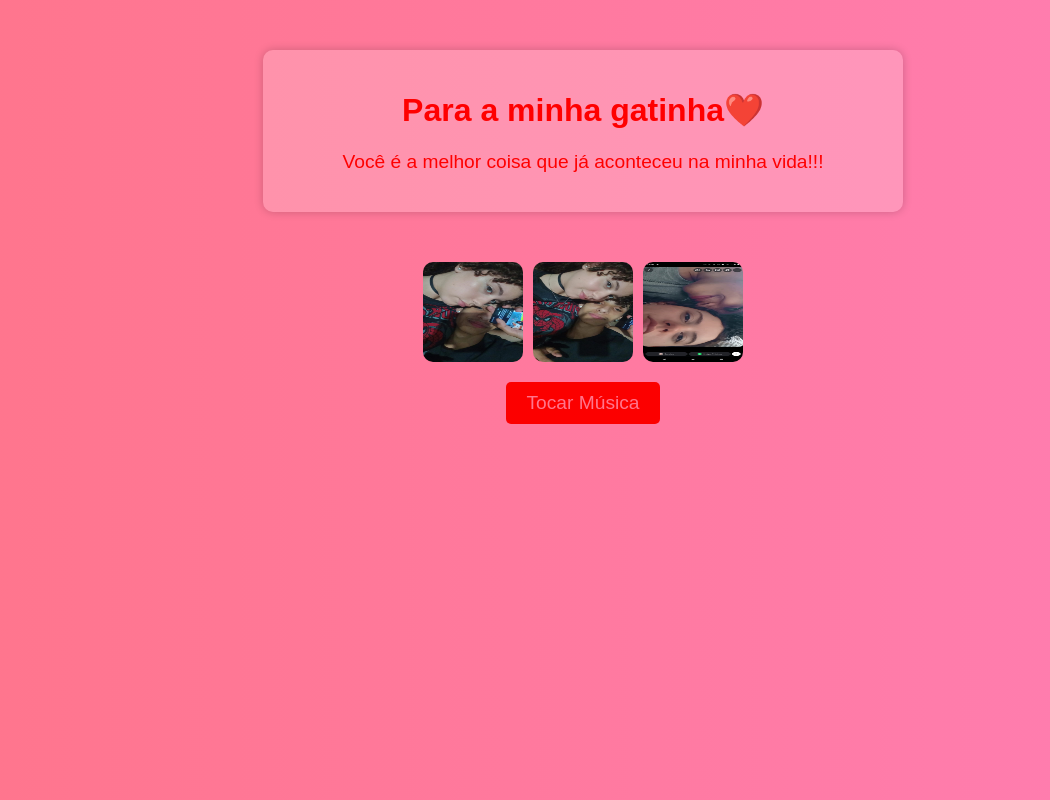
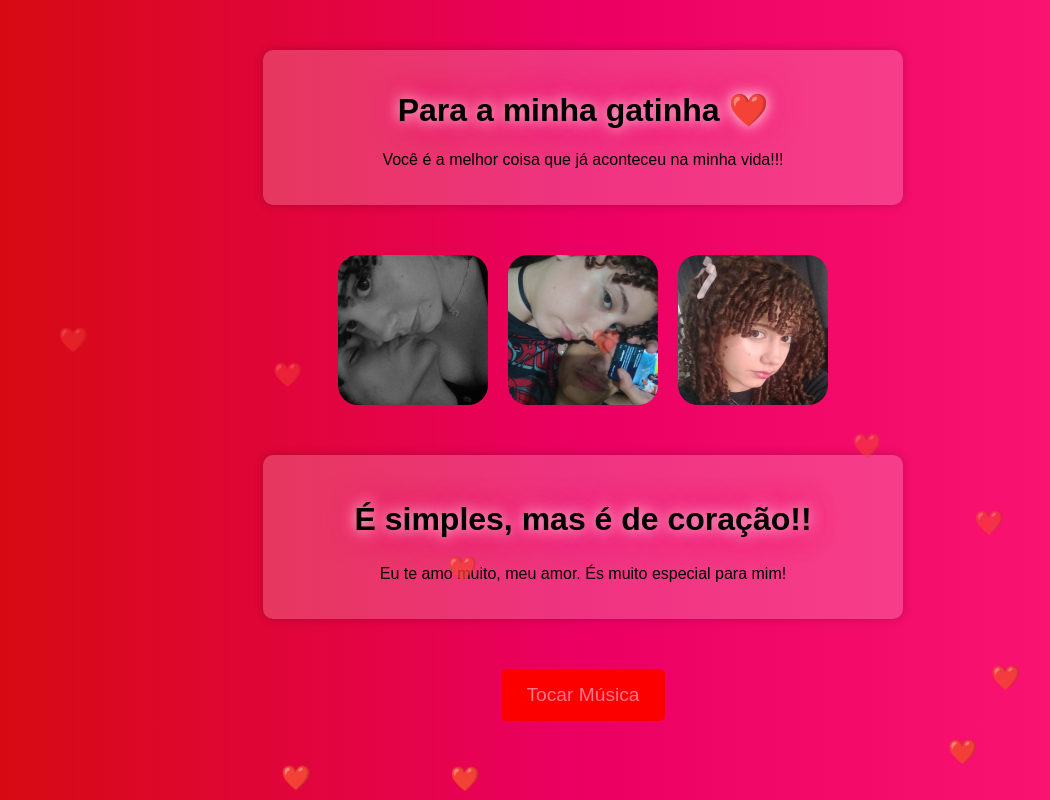
Before and after one commit to saci-capoeirista/siteAmor, a plain HTML site: page index.html in a window 1280 px wide. Shown: the whole page, without its empty margins (57-1107 px from the left). Drawn offline with Linux system fonts and the light colour scheme.

Commit message:
Atualizando o site com novas mudanças

```diff
--- a/index.html
+++ b/index.html
@@ -1,31 +1,56 @@
 <!DOCTYPE html>
 <html lang="pt">
 <head>
-    <link rel="icon" type="image/x-icon"
-    href="favicon.ico">
     <meta charset="UTF-8">
     <meta name="viewport" content="width=device-width, initial-scale=1.0">
-    <title>Para a minha Princesa❤️</title>
+    <title>Para Minha Gatinha ❤️</title>
     <link rel="stylesheet" href="style.css">
 </head>
 <body>
-    <audio id="musica" autoplay loop>
-        <source src="musica/Daniel Caesar - Get You (feat. Kali Uchis).mp3">
+    <audio id="musica" loop>
+        <source src="musica/Daniel Caesar - Get You (feat. Kali Uchis).mp3" type="audio/mp3">
         Seu navegador não suporta áudio.
-        </audio>
     </audio>
+
     <div class="container">
-        <h1> Para a minha gatinha❤️</h1>
-        <p>Você é a melhor coisa que já aconteceu na minha vida!!!</p>
-    </div>
-    <div class="galeria">
-        <img src="imagens/WhatsApp Image 2025-03-08 at 21.15.49 (1).jpeg" alt="Foto nossa">
-        <img src="imagens/WhatsApp Image 2025-03-08 at 21.15.49.jpeg" alt="Foto nossa">
-        <img src="imagens/WhatsApp Image 2025-03-13 at 22.01.07.jpeg" alt="Foto nossa">
+        <h1 class="glow">Para a minha gatinha ❤️</h1>
+        <p class="fade-in">Você é a melhor coisa que já aconteceu na minha vida!!!</p>
     </div>
 
-    <button id="playPause">Tocar Música</button>
+    <div class="galeria">
+        <img src="imagens/1.jpeg" alt="Foto nossa" class="zoom">
+        <img src="imagens/2.jpeg" alt="Foto nossa" class="zoom">
+        <img src="imagens/3.jpeg" alt="Foto nossa" class="zoom">
+    </div>
+
+    <div class="container">
+        <h2 class="glow">É simples, mas é de coração!!</h2>
+        <p class="fade-in">Eu te amo muito, meu amor. És muito especial para mim!</p>
+    </div>
+
+    <button id="playPause" class="botao-musica">Tocar Música</button>
 
     <script src="script.js"></script>
+    <script>
+        function criarCoracao() {
+            const heart = document.createElement("span");
+            heart.classList.add("heart");
+            heart.innerHTML = "❤️";
+
+            // Definir posição aleatória na tela
+            heart.style.left = Math.random() * window.innerWidth + "px";
+            heart.style.animationDuration = Math.random() * 3 + 2 + "s"; // Tempo de animação aleatório
+
+            document.body.appendChild(heart);
+
+            // Remover coração após animação
+            setTimeout(() => {
+                heart.remove();
+            }, 5000);
+        }
+
+        setInterval(criarCoracao, 500); // Criar um coração a cada 500ms
+    </script>
+
 </body>
 </html>
--- a/script.js
+++ b/script.js
@@ -1,16 +1,28 @@
 document.addEventListener("DOMContentLoaded", function () {
+    const botaoMusica = document.getElementById("playPause");
     const audio = document.getElementById("musica");
-    const playPauseBtn = document.getElementById("playPause");
-    let isPlaying = false;
+    let tocando = false;
 
-    playPauseBtn.addEventListener("click", function () {
-        if (isPlaying) {
+    botaoMusica.addEventListener("click", function () {
+        if (tocando) {
             audio.pause();
-            playPauseBtn.textContent = "Tocar Música";
+            botaoMusica.textContent = "Tocar Música";
         } else {
             audio.play();
-            playPauseBtn.textContent = "Pausar Música";
+            botaoMusica.textContent = "Pausar Música";
         }
-        isPlaying = !isPlaying;
+        tocando = !tocando;
     });
+
+    // Adiciona efeito de corações flutuando
+    setInterval(() => {
+        let heart = document.createElement("div");
+        heart.classList.add("heart");
+        heart.style.left = Math.random() * 100 + "vw";
+        heart.style.animationDuration = Math.random() * 2 + 3 + "s";
+        document.body.appendChild(heart);
+        setTimeout(() => {
+            heart.remove();
+        }, 5000);
+    }, 500);
 });
--- a/style.css
+++ b/style.css
@@ -1,9 +1,8 @@
 body {
-    background-color: #ff758c;
     font-family: Arial, sans-serif;
     text-align: center;
-    background: linear-gradient(to right, #ff758c, #ff7eb3);
-    color: rgb(255, 0, 0);
+    background: linear-gradient(to right, #d40b0b, #eb0062, #ff1a75);
+    color: rgb(2, 1, 1);
     margin: 0;
     padding: 0;
 }
@@ -17,25 +16,44 @@ body {
     box-shadow: 0 0 10px rgba(0, 0, 0, 0.2);
 }
 
-h1 {
+h1, h2 {
     font-size: 2em;
+    font-weight: bold;
 }
 
-p {
-    font-size: 1.2em;
+.glow {
+    text-shadow: 0 0 10px #fff, 0 0 20px #ff4da6, 0 0 30px #ff4da6;
+    animation: pulse 2s infinite;
+}
+
+@keyframes pulse {
+    0% { text-shadow: 0 0 10px #fff, 0 0 20px #ff4da6, 0 0 30px #ff4da6; }
+    50% { text-shadow: 0 0 15px #fff, 0 0 25px #ff1a75, 0 0 35px #ff1a75; }
+    100% { text-shadow: 0 0 10px #fff, 0 0 20px #ff4da6, 0 0 30px #ff4da6; }
+}
+
+.fade-in {
+    opacity: 0;
+    animation: fadeIn ease-in 2s forwards;
+}
+
+@keyframes fadeIn {
+    from { opacity: 0; }
+    to { opacity: 1; }
 }
 
 .galeria {
     display: flex;
     flex-wrap: wrap;
     justify-content: center;
-    gap: 10px;
+    gap: 20px;
+    margin: 20px 0;
 }
 
 .galeria img {
-    width: 100px;
-    height: 100px;
-    border-radius: 10px;
+    width: 150px;
+    height: 150px;
+    border-radius: 20px;
     transition: transform 0.3s;
 }
 
@@ -43,17 +61,37 @@ p {
     transform: scale(1.2);
 }
 
-button {
+.botao-musica {
     background-color: rgb(252, 0, 0);
     color: #ff758c;
     border: none;
-    padding: 10px 20px;
+    padding: 15px 25px;
     font-size: 1.2em;
     cursor: pointer;
     border-radius: 5px;
-    margin-top: 20px;
+    transition: background-color 0.3s, transform 0.2s;
 }
 
-button:hover {
+.botao-musica:hover {
     background-color: #ffe0e6;
+    transform: scale(1.1);
 }
+
+.heart {
+    position: fixed;
+    bottom: -10px;
+    font-size: 24px;
+    color: red;
+    animation: floatUp linear infinite;
+}
+
+@keyframes floatUp {
+    0% {
+        transform: translateY(0);
+        opacity: 1;
+    }
+    100% {
+        transform: translateY(-100vh);
+        opacity: 0;
+    }
+}
```
Also changed, not shown: imagens/1.jpeg (added), imagens/2.jpeg (added), imagens/3.jpeg (added), imagens/WhatsApp Image 2025-03-08 at 21.15.49 (1).jpeg (deleted), imagens/WhatsApp Image 2025-03-08 at 21.15.49.jpeg (deleted), imagens/WhatsApp Image 2025-03-13 at 22.01.07.jpeg (deleted).
